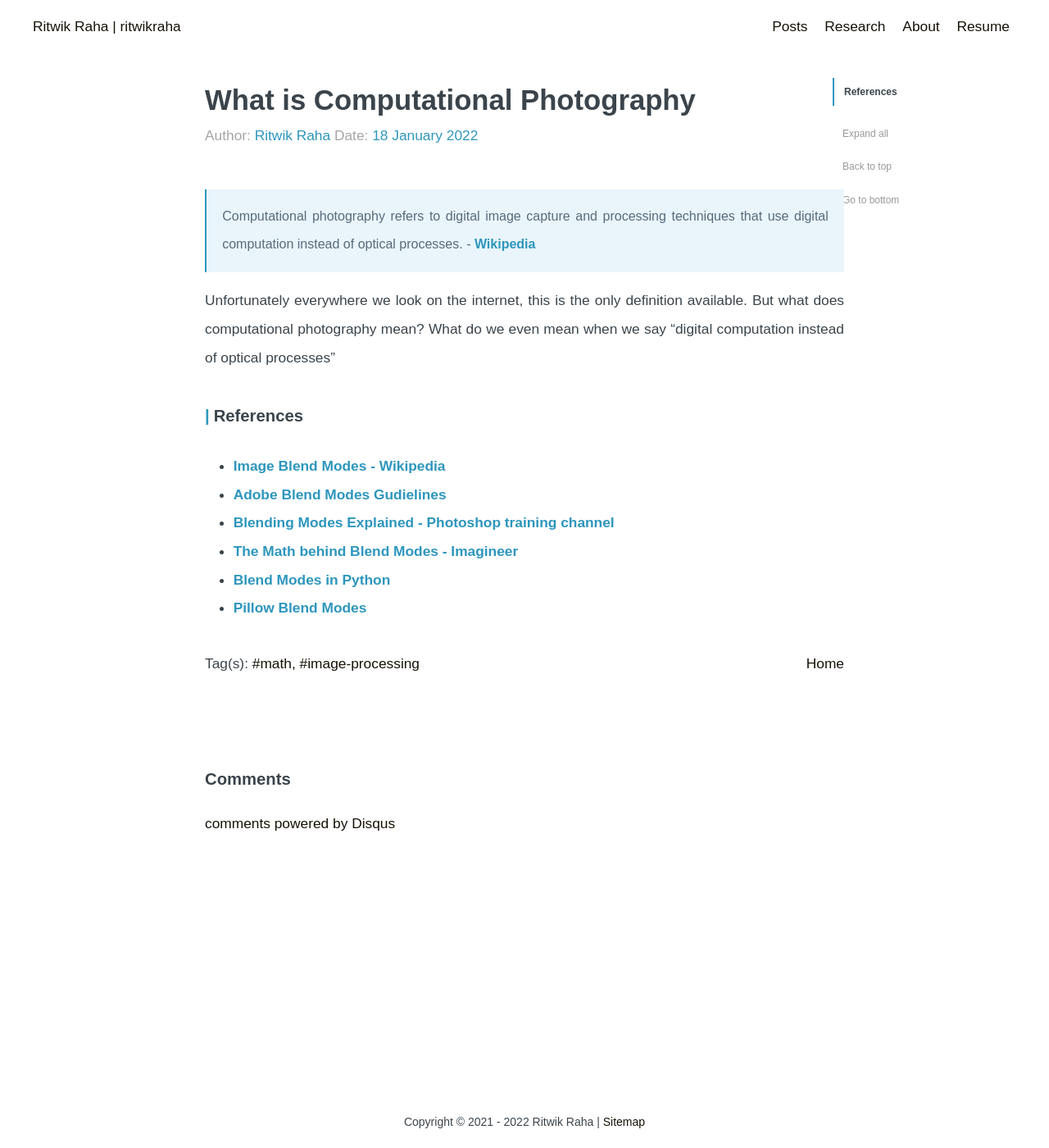
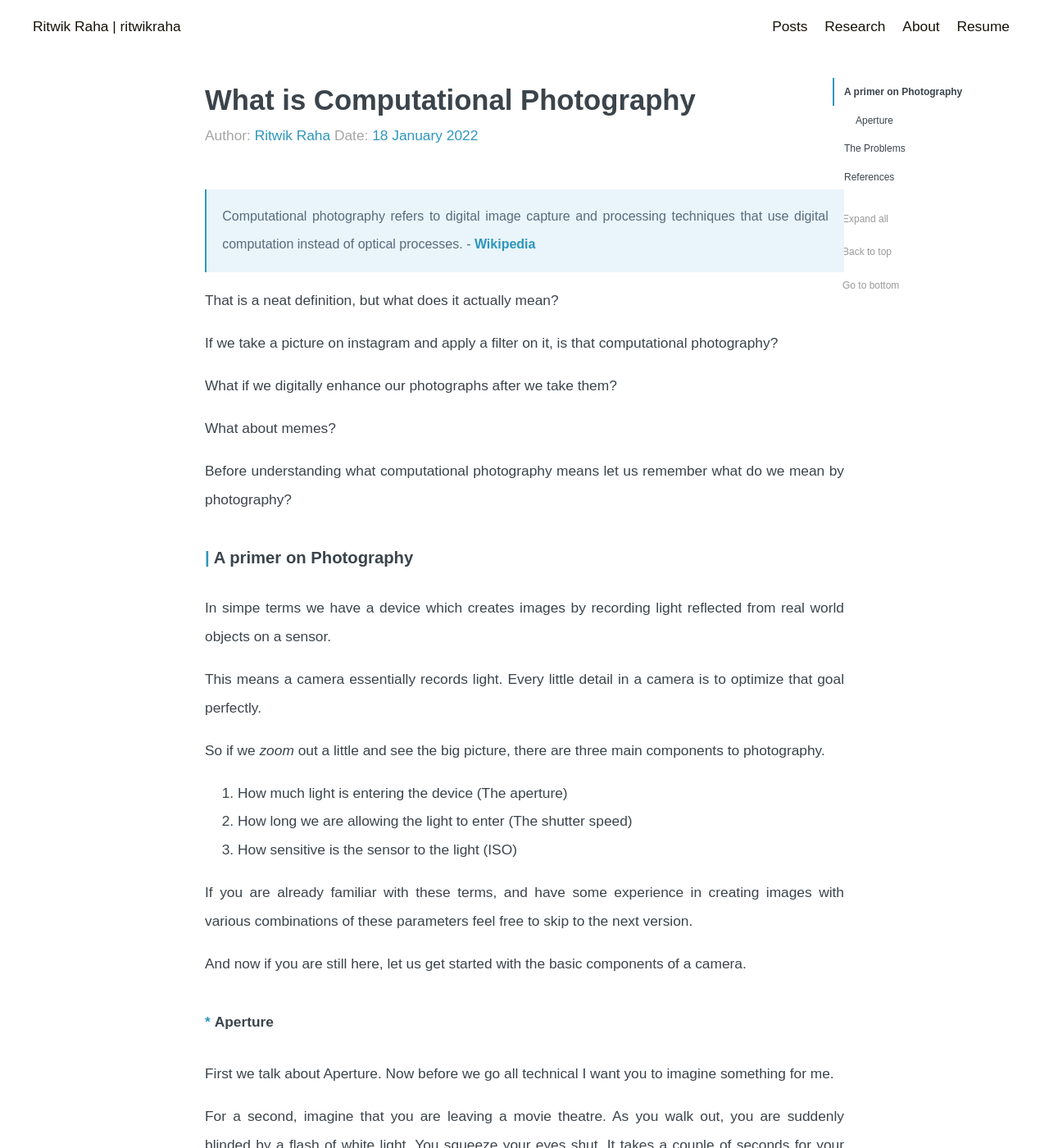
Before and after one commit to ritwikraha/ritwikraha.github.io, a Jekyll site: the page built from _posts/2022-1-18-Computational-Photography.md, in a window 1280 px wide and 1400 px high. Shown: the whole window at 82% size. Built offline with Jekyll 4.4.1, drawn with Linux system fonts in a browser that asks for light colours; comment, search, counter and statistics services are not loaded; some of the changed text lies outside the part shown.

Commit message:
daily update on blogs

```diff
--- a/_posts/2022-1-18-Computational-Photography.md
+++ b/_posts/2022-1-18-Computational-Photography.md
@@ -14,7 +14,53 @@ permalink: /what-is-computational-photography
 
 > Computational photography refers to digital image capture and processing techniques that use digital computation instead of optical processes. - [Wikipedia](https://en.wikipedia.org/wiki/Computational_photography)
 
-Unfortunately everywhere we look on the internet, this is the only definition available. But what does computational photography mean? What do we even mean when we say "digital computation instead of optical processes"
+That is a neat definition, but what does it actually mean?
+
+If we take a picture on instagram and apply a filter on it, is that computational photography?
+
+What if we digitally enhance our photographs after we take them?
+
+What about memes?
+
+Before understanding what computational photography means let us remember what do we mean by photography?
+
+### A primer on Photography
+
+In simpe terms we have a device which creates images by recording light reflected from real world objects on a sensor.
+
+This means a camera essentially records light. Every little detail in a camera is to optimize that goal perfectly.
+
+So if we *zoom* out a little and see the big picture, there are three main components to photography.
+
+1. How much light is entering the device (The aperture)
+2. How long we are allowing the light to enter (The shutter speed)
+3. How sensitive is the sensor to the light (ISO)
+
+If you are already familiar with these terms, and have some experience in creating images with various combinations of these parameters feel free to skip to the next version.
+
+And now if you are still here, let us get started with the basic components of a camera.
+
+#### Aperture
+
+First we talk about Aperture. Now before we go all technical I want you to imagine something for me.
+
+For a second, imagine that you are leaving a movie theatre. As you walk out, you are suddenly blinded by a flash of white light. You squeeze your eyes shut. It takes a couple of seconds for your eyes to readjust themselves to the brightness, and you slowly open them up again.
+
+Sounds familiar?
+
+This is exactly what **aperture** means.
+
+It is the measure of how much the lens is opened. It is usually measured in f-stops and expressed in numbers such as 1.4,1.8,2,2.8,5.6,8,11,16.
+
+Something to remember here is that the lower the number is the bigger the opening of the lens. The higher the f-stop is the smaller the opening of the lens.
+
+But what effect does this have on the image?
+
+Well if you have a bigger opening you have more light or more information coming through. So a smaller aperture or larger f-stop would lead to darker pictures and vice-versa.
+
+
+
+### The Problems
 
 
 
```
